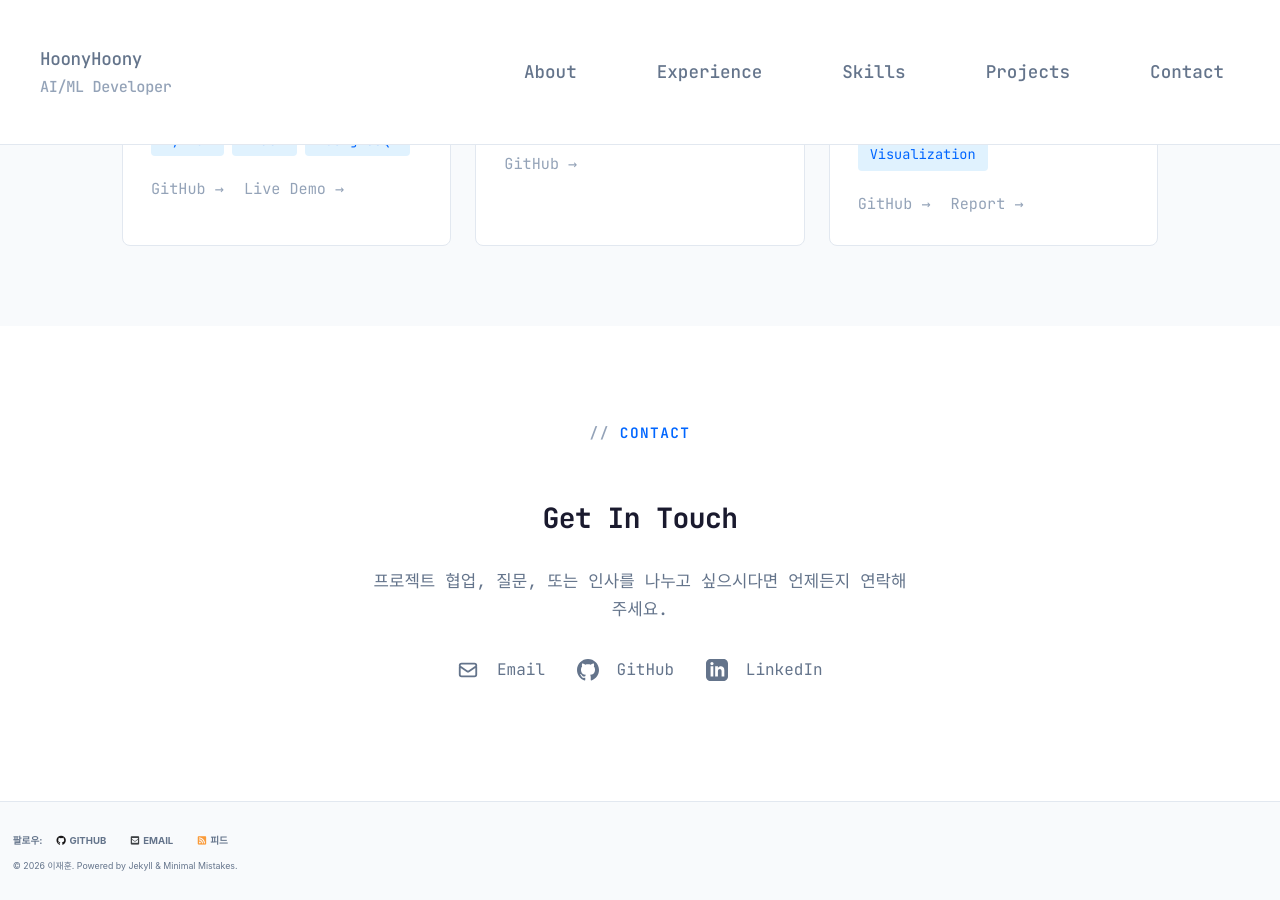
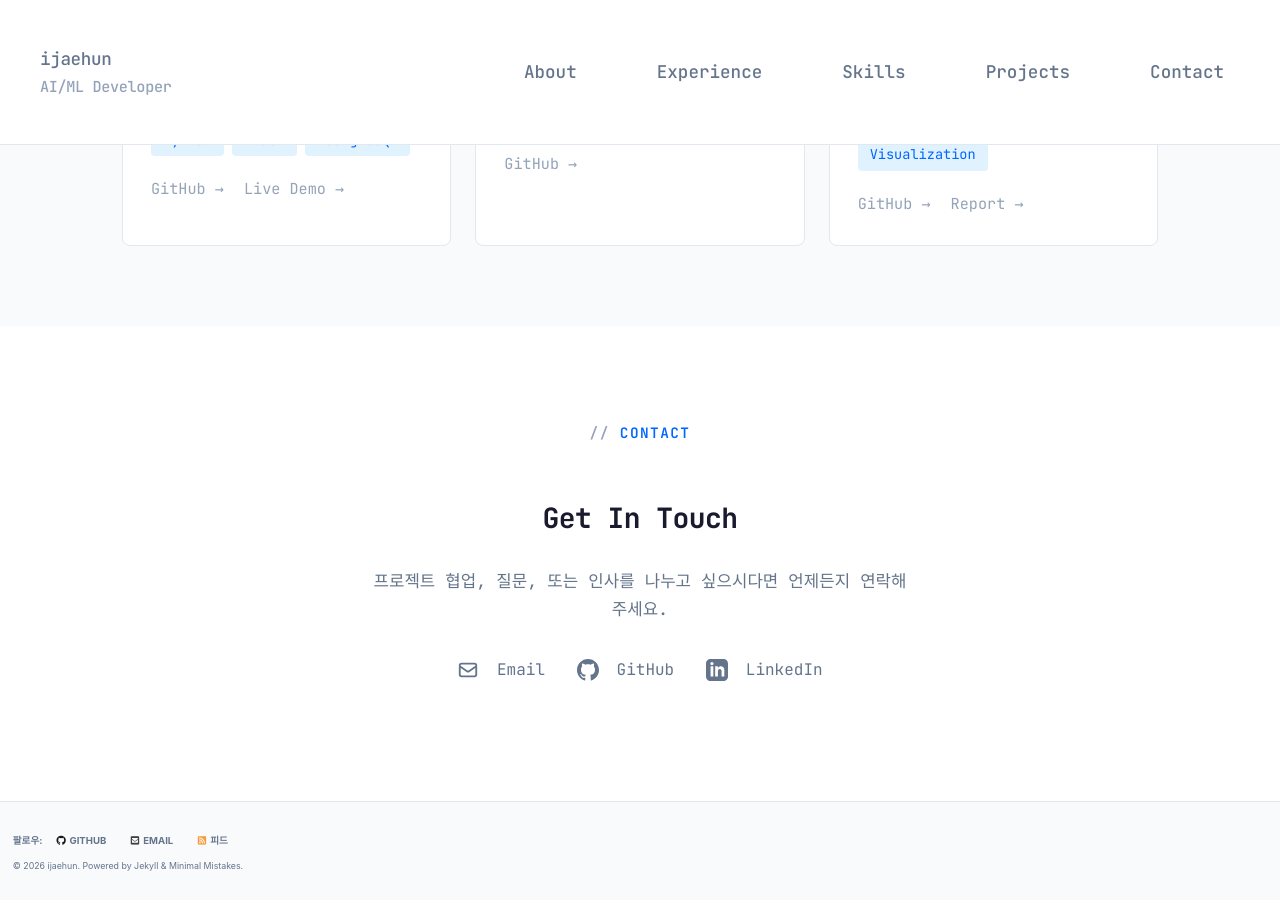
Before and after one commit to ijaehun/ijaehun.github.io, a Jekyll site: the page built from index.html, in a window 1280 px wide and 900 px high, scrolled down 3076 px. Built offline with Jekyll 4.4.1, drawn with Linux system fonts in a browser that asks for light colours; cached includes are drawn as plain includes; some of the changed text lies outside the part shown.

Commit message:
Update site branding to ijaehun and add README
- Change site title, name, and masthead from HoonyHoony to ijaehun
- Update author name to ijaehun for consistency
- Update hero section in index.html
- Add proper README.md with project info

```diff
--- a/_config.yml
+++ b/_config.yml
@@ -11,15 +11,15 @@ minimal_mistakes_skin  : "default"
 
 # Site Settings
 locale                 : "ko-KR"
-title                  : "HoonyHoony"
+title                  : "ijaehun"
 title_separator        : "|"
 subtitle               : "AI/ML Developer"
-name                   : "이재훈"
+name                   : "ijaehun"
 description            : "AI/ML Developer & Data Scientist"
 url                    : "https://ijaehun.github.io"
 baseurl                :
 repository             : "ijaehun/ijaehun.github.io"
-masthead_title         : "HoonyHoony"
+masthead_title         : "ijaehun"
 breadcrumbs            : false
 words_per_minute       : 200
 
@@ -39,7 +39,7 @@ analytics:
 
 # Site Author
 author:
-  name             : "이재훈"
+  name             : "ijaehun"
   avatar           : "/assets/images/SDlogo.png"
   bio              : "Developer & Problem Solver"
   location         : "Republic of Korea"
--- a/index.html
+++ b/index.html
@@ -16,7 +16,7 @@ layout: default
         </div>
         <div class="terminal__body">
           <p class="terminal__line"><span class="terminal__prompt">$</span> whoami</p>
-          <p class="terminal__output"><strong>이재훈</strong> @HoonyHoony</p>
+          <p class="terminal__output"><strong>ijaehun</strong></p>
 
           <p class="terminal__line"><span class="terminal__prompt">$</span> cat role.txt</p>
           <p class="terminal__output highlight">🤖 AI/ML Developer & Data Scientist</p>
```
Also changed, not shown: .claude/settings.local.json, README.md.
